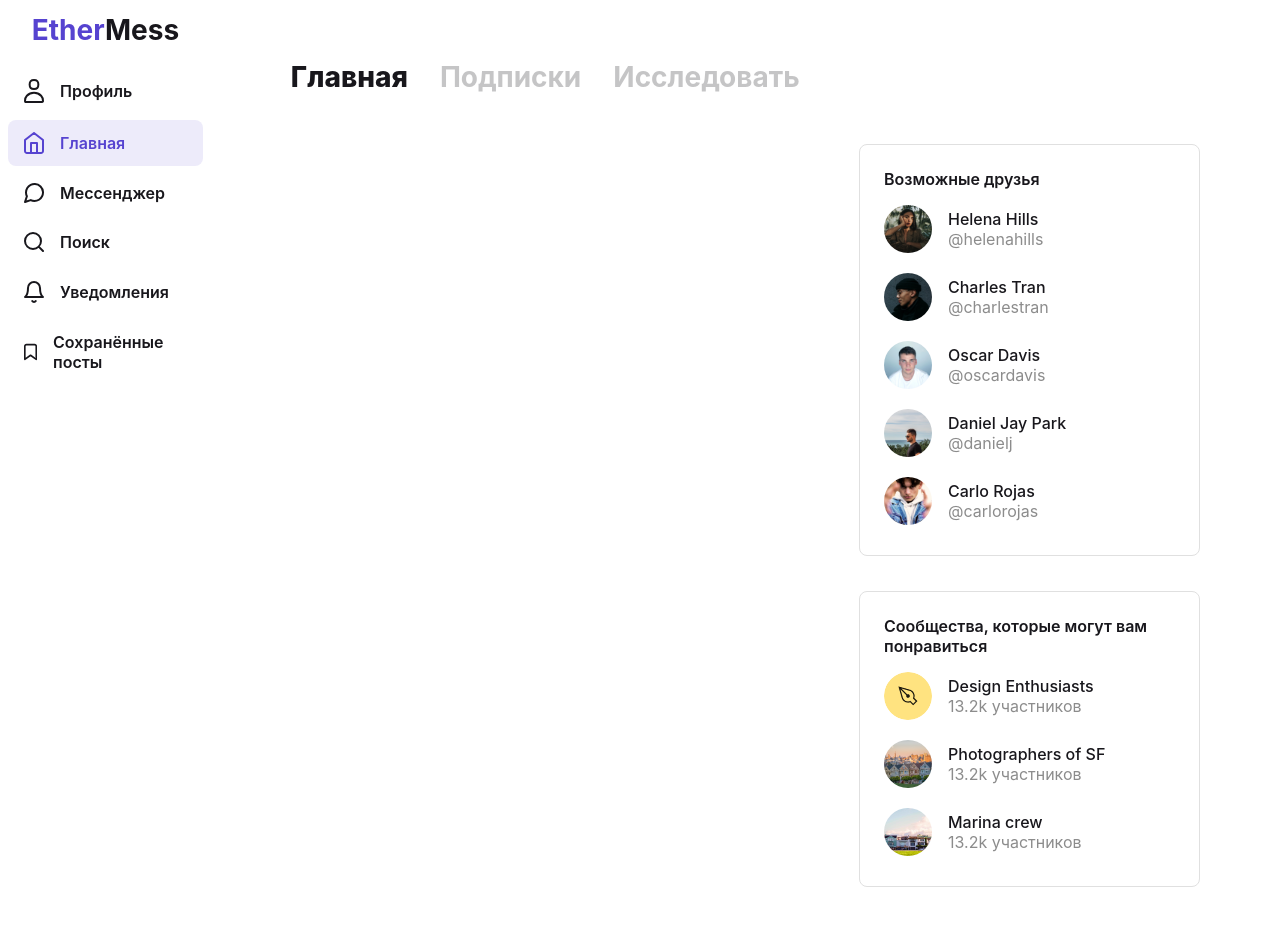
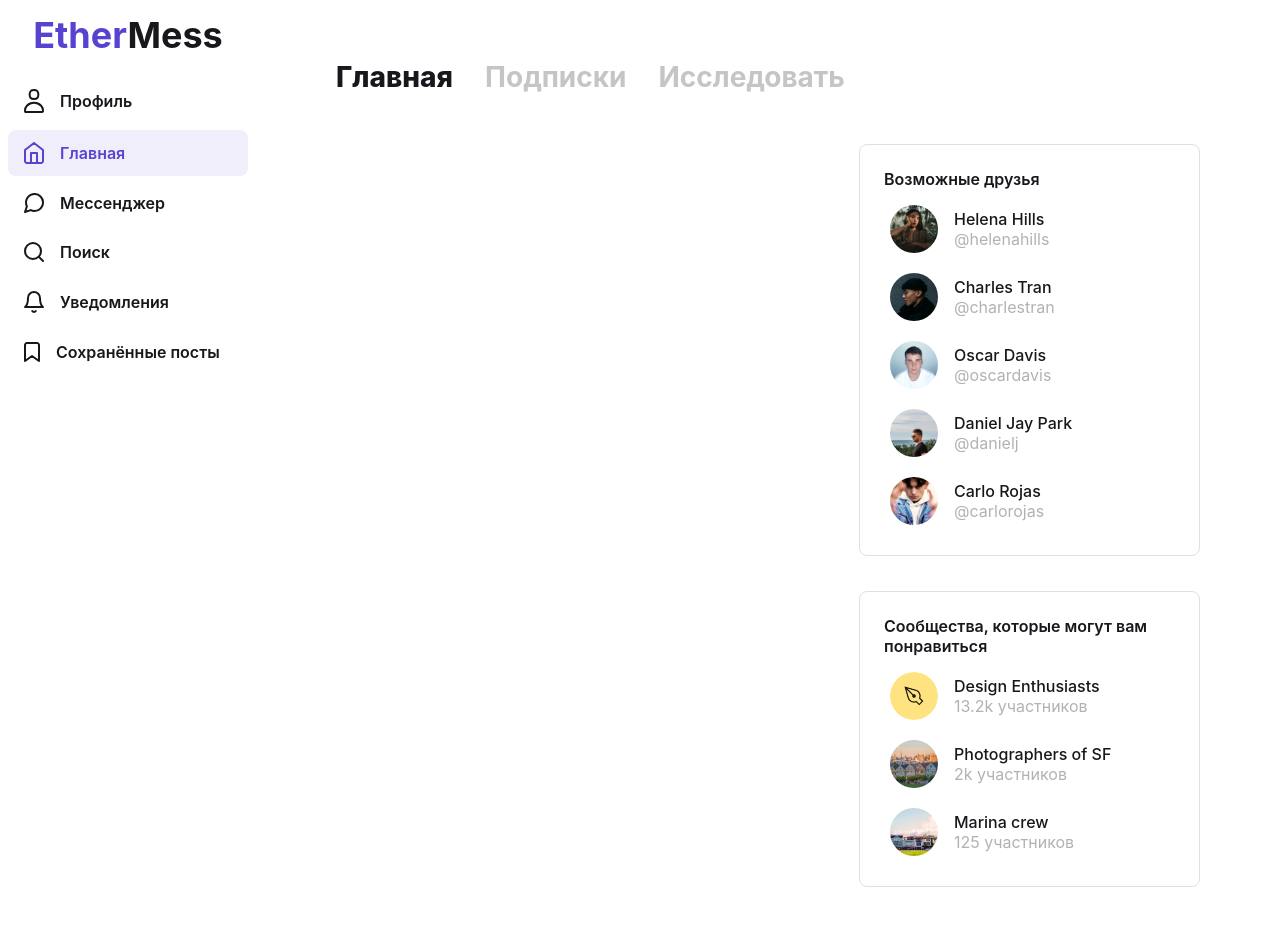
Before and after one commit to HealKnix/react-ether-messenger, a React (Vite) app: page / in a window 1280 px wide. Shown: the top 926 px of the page. Built offline with nearby package versions, Linux system fonts and the light colour scheme.

Commit message:
Исправил прыгающее боковое меню

```diff
--- a/src/components/AvatarText/AvatarText.css
+++ b/src/components/AvatarText/AvatarText.css
@@ -1,9 +1,15 @@
 @import url('../../index.css');
 
 .avatar-text__wrapper {
+  cursor: pointer;
   display: flex;
   gap: 16px;
-  padding: 6px 0;
+  padding: 6px;
+  border-radius: 8px;
+}
+
+.avatar-text__wrapper:hover {
+  background-color: var(--text-accent-color);
 }
 
 .avatar-img {
--- a/src/components/Logo/Logo.css
+++ b/src/components/Logo/Logo.css
@@ -1,6 +1,6 @@
 .logo {
   cursor: pointer;
-  font-size: 28px;
+  font-size: 36px;
   font-weight: bold;
   padding: 5px 0;
   color: var(--text-primary-color);
--- a/src/components/SidebarMenu/SidebarMenu.css
+++ b/src/components/SidebarMenu/SidebarMenu.css
@@ -3,6 +3,7 @@
   flex-direction: column;
   align-items: center;
   gap: 15px;
+  flex: none;
   width: 256px;
   max-width: 256px;
   padding: 8px;
--- a/src/index.css
+++ b/src/index.css
@@ -5,9 +5,9 @@
   background-color: white;
 
   --accent-color: #5643D0;
-  --text-accent-color: #EDEBFA;
+  --text-accent-color: color-mix(in srgb, var(--accent-color) 10%, white 100%);
   --text-primary-color: #18171C;
-  --text-additional-color: #8C8C8C;
+  --text-additional-color: color-mix(in srgb, var(--text-primary-color) 50%, white 100%);
   --black: #000;
   --white: #fff;
 
--- a/src/pages/Home/HomeAsideContent/HomeAsideContent.tsx
+++ b/src/pages/Home/HomeAsideContent/HomeAsideContent.tsx
@@ -43,12 +43,12 @@ const HomeAsideContent: FC = () => {
           <AvatarText
             img="/src/assets/images/avatars/communities/community2.png"
             name="Photographers of SF"
-            description="13.2k участников"
+            description="2k участников"
           />
           <AvatarText
             img="/src/assets/images/avatars/communities/community3.png"
             name="Marina crew"
-            description="13.2k участников"
+            description="125 участников"
           />
         </Card>
       </div>
```
